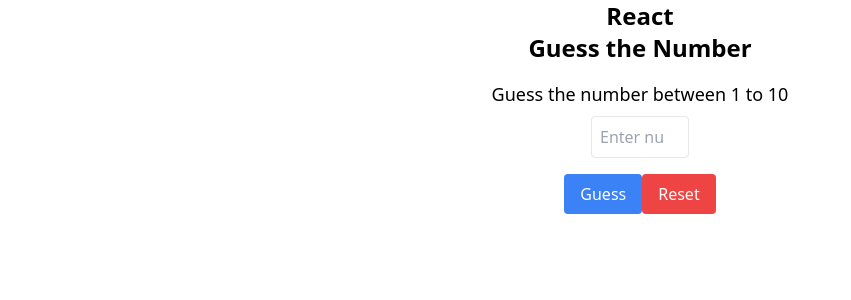
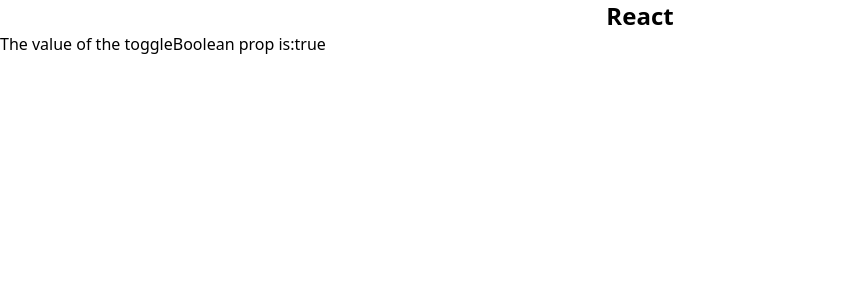
Before and after one commit to SagarSuryakantWaghmare/Meta-Frontend-Course, a React (Create React App) app in the folder React Basics/first/: page / in a window 1280 px wide. Shown: the top 300 px of the page, without its empty margins (0-851 px from the left). Built offline with nearby package versions, Linux system fonts and the light colour scheme.

Commit message:
Expressions

```diff
--- a/React Basics/first/src/App.js
+++ b/React Basics/first/src/App.js
@@ -5,6 +5,7 @@
 // import Sidebar from './components/Sidebar';
 // import TernaryOperator from './components/TernaryOperator';
 import GuessTheNumber from './components/GuessTheNumber';
+import ExpressionsAsProps from './components/ExpressionsAsProps';
 function App() {
   let name = 'React';
   return (
@@ -15,7 +16,9 @@
     {/* <TernaryOperator/>
     <Main/>
     <Sidebar/> */}
-    <GuessTheNumber/>
+    {/* <GuessTheNumber/>
+     */}
+     <ExpressionsAsProps/>
     </>
   )
 }
--- /dev/null
+++ b/React Basics/first/src/components/ExpressionsAsProps.js
@@ -0,0 +1,17 @@
+import React from 'react'
+const bool=false;
+function Example(props){
+  return(
+    <h2>The value of the toggleBoolean prop is:{props.toggleBoolean.toString()}</h2>
+  )
+}
+
+function ExpressionsAsProps() {
+  return (
+    <div>
+      <Example toggleBoolean={!bool}/>
+    </div>
+  )
+}
+
+export default ExpressionsAsProps
--- a/React Basics/first/src/components/Intro1.js
+++ /dev/null
@@ -1,16 +0,0 @@
-function Intro1() {
-  return (
-    <div className="blog-post-intro">
-      <h2>I've become a React developer!</h2>
-      <div>
-        <p>
-          I've completed the React Basics course and I'm happy to announce that
-          I'm now a Junior React Developer!
-        </p>
-        <p className="link">Read more...</p>
-      </div>
-    </div>
-  );
-}
-
-export default Intro1;
```
